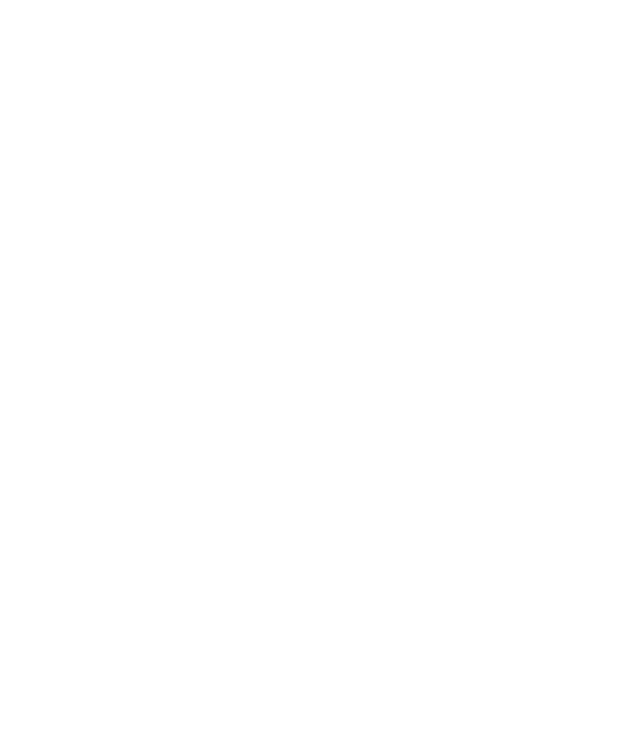
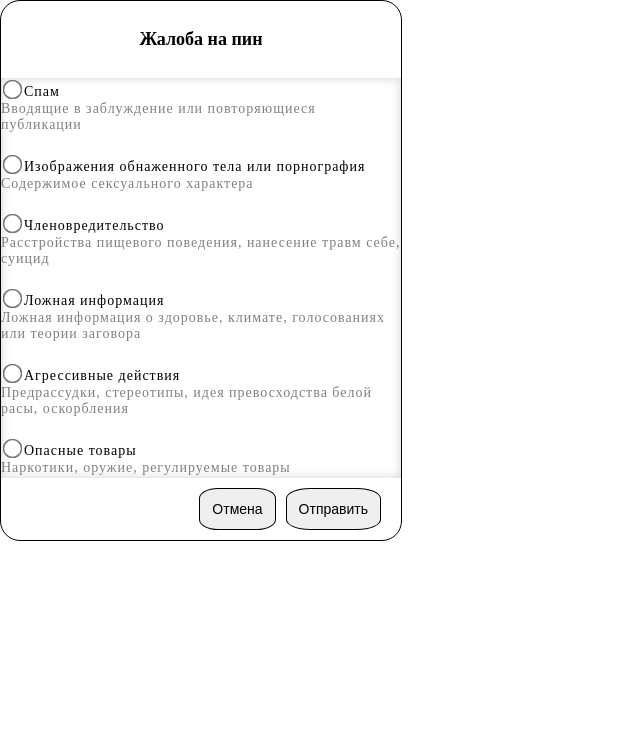
Before and after one commit to Juju1321/Pinterest, a website built with Parcel: page src/index.html in a window 1280 px wide. Shown: the whole page, without its empty margins (0-640 px from the left). Built offline with nearby package versions, Linux system fonts and the light colour scheme.

Commit message:
add form pin

```diff
--- /dev/null
+++ b/src/component/form_pin/form_pin.js
@@ -0,0 +1,139 @@
+
+
+const formWrapper = document.getElementById("form-wrapper")
+const createElement = (tag, options) => {
+   const elem = document.createElement(tag)
+   Object.keys(options).forEach(item => {
+      elem[item] = options[item]
+   })
+   return elem
+}
+const form = createElement("form", {
+   className: "form",
+   action: "#",
+})
+
+const formName = createElement("p", {
+   className: "form__name",
+   textContent: "Жалоба на пин",
+})
+
+const formControl = createElement("div", {
+   className: "form__control",
+})
+formWrapper.appendChild(form)
+form.appendChild(formName)
+form.appendChild(formControl)
+
+
+const formText = [
+   {
+      id: 0,
+      textLabel: "Спам",
+      text: "Вводящие в заблуждение или повторяющиеся публикации"
+   },
+   {
+      id: 1,
+      textLabel: "Изображения обнаженного тела или порнография",
+      text: "Содержимое сексуального характера"
+   },
+   {
+      id: 2,
+      textLabel: "Членовредительство",
+      text: "Расстройства пищевого поведения, нанесение травм себе, суицид"
+   },
+   {
+      id: 3,
+      textLabel: "Ложная информация",
+      text: "Ложная информация о здоровье, климате, голосованиях или теории заговора"
+   },
+   {
+      id: 4,
+      textLabel: "Агрессивные действия",
+      text: "Предрассудки, стереотипы, идея превосходства белой расы, оскорбления"
+   },
+   {
+      id: 5,
+      textLabel: "Опасные товары",
+      text: "Наркотики, оружие, регулируемые товары"
+   },
+   {
+      id: 6,
+      textLabel: "Нарушение конфиденциальности",
+      text: "Личные фотографии, персональная информация"
+   },
+   {
+      id: 7,
+      textLabel: "Преследование или критика",
+      text: "Оскорбления, угрозы, изображения обнаженного тела, опубликованные без разрешения"
+   },
+   {
+      id: 8,
+      textLabel: "Сцены насилия",
+      text: "Графическое изображение или пропаганда насилия"
+   },
+   {
+      id: 9,
+      textLabel: "Это моя интеллектуальная собственность",
+      text: "Нарушение авторских прав или прав на товарный знак"
+   },
+]
+formText.forEach(item => {
+   const formControlRadio = createElement("div", {
+      className: "form__control-radio",
+   })
+   const formInput = createElement("input", {
+      className: "form__input",
+      type: "radio",
+      name: "pin",
+   })
+   const formLabelRadio = createElement("label", {
+      className: "form__label-radio",
+      for: "pin",
+      textContent: item.textLabel,
+   })
+   const formInputText = createElement("p", {
+      className: "form__input_text",
+      textContent: item.text,
+   })
+
+   formControl.appendChild(formControlRadio)
+   formControlRadio.appendChild(formInput)
+   formControlRadio.appendChild(formLabelRadio)
+   formControlRadio.appendChild(formInputText)
+})
+
+
+const buttons = createElement("div", {
+   className: "buttons",
+})
+const btnChancel = createElement("button", {
+   className: "form_btn",
+   textContent: "Отмена"
+})
+
+// const chancelBtnClickHandler = (elem) => {
+//    e.currentTarget.formInput
+// }
+
+// btnChancel.addEventListener("click", () => {
+//    chancelBtnClickHandler('pin')
+// })
+
+const btnSend = createElement("button", {
+   className: "form_btn",
+   type: "submit",
+   textContent: "Oтправить"
+})
+
+// const sendlBtnClickHandler = (elem) => {
+//
+// }
+
+// btnSend.addEventListener("click", () => {
+//    sendlBtnClickHandler()
+// })
+
+form.appendChild(buttons)
+buttons.appendChild(btnChancel)
+buttons.appendChild(btnSend)
--- /dev/null
+++ b/src/component/form_pin/form_pin.scss
@@ -0,0 +1,60 @@
+body {
+   margin: 0 auto;
+   padding: 0;
+}
+
+#form-wrapper{
+max-width: 400px;
+border: 1px solid #000;
+border-radius: 20px;
+}
+
+.form__name{
+   font-size: 18px;
+   font-weight: 700;
+   padding: 10px 0;
+   text-align: center;
+}
+.form__control{
+   max-height: 400px;
+   overflow: scroll;
+   box-shadow: inset 0px 0px 10px 1px rgb(220, 217, 217);
+}
+.form__input {
+   margin: 5px;
+   transform:scale(1.5);
+}
+.form__control-radio{
+      padding-bottom: 20px;
+}
+.form__label-radio{
+   font-size: 14px;
+   letter-spacing: 1px;
+}
+
+.form__input_text{
+   margin: 0;
+   color: grey;
+   font-size: 14px;
+   letter-spacing: 1px;
+  }
+.buttons{
+   margin: 10px;
+   display: flex;
+   justify-content: flex-end;
+
+  }
+.form_btn{
+   padding: 12px;
+   border-radius: 25%;
+   border: 1px solid #000;
+   margin-right: 10px;
+   font-size: 14px;
+   cursor: pointer;
+   }
+.form_btn:hover{
+   background-color: rgb(188, 184, 184);
+}
+.form_btn:focus{
+   font-weight: 600;
+}
--- a/src/index.html
+++ b/src/index.html
@@ -13,6 +13,25 @@
 
 <body>
 
+
+
+
+
+
+
+
+
+
+
+
+
+
+
+
+
+
+
+   <div id="form-wrapper"></div>
 </body>
 
 </html>
--- a/src/index.js
+++ b/src/index.js
@@ -0,0 +1,5 @@
+
+
+
+
+import './component/form_pin/form_pin.js'
--- a/src/style.scss
+++ b/src/style.scss
@@ -0,0 +1,5 @@
+
+
+
+
+@import "./component/form_pin/form_pin.scss"
```
